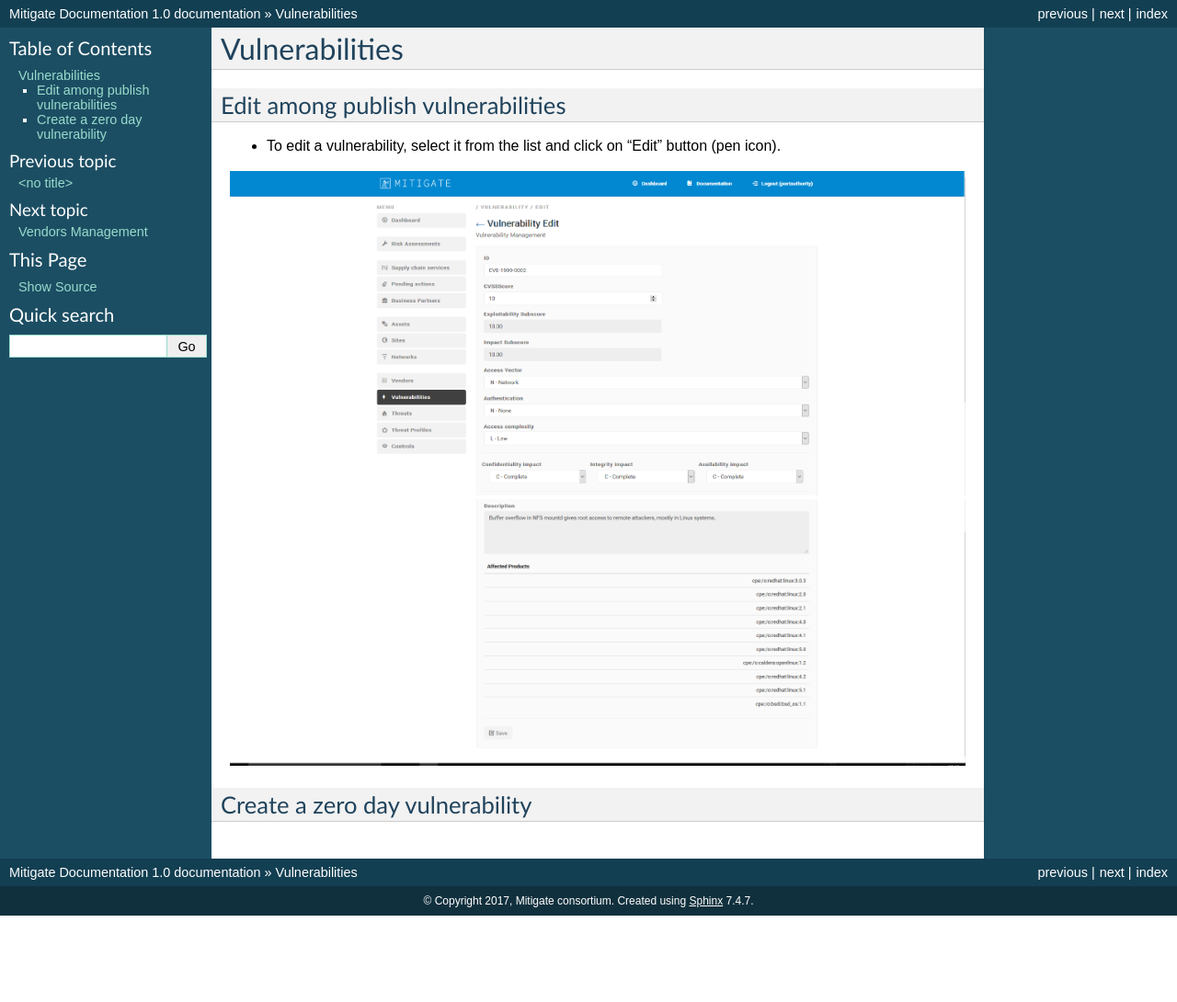
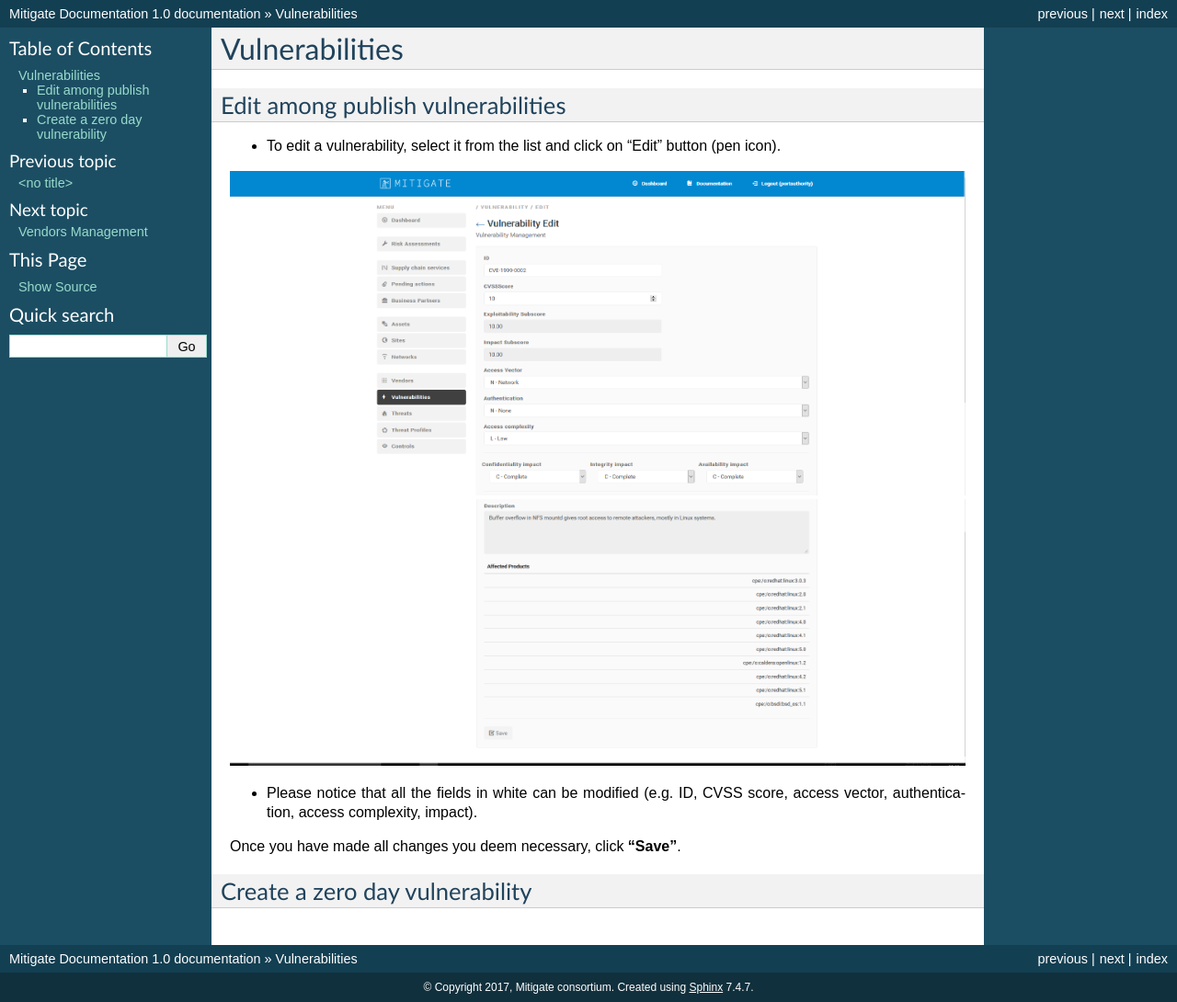
Before and after one commit to singularlogic/mitigate-documentation, a Sphinx documentation site: the page built from docs/d_vulnerb.rst, in a window 1280 px wide. Shown: the whole page at 92% size. Built offline with Sphinx 7.4.7, drawn with Linux system fonts in a browser that asks for light colours; before the commit the page ends 996 px from its top, so only the background shows below that.

Commit message:
Update d_vulnerb.rst

```diff
--- a/docs/d_vulnerb.rst
+++ b/docs/d_vulnerb.rst
@@ -9,6 +9,9 @@ Edit among publish vulnerabilities
 .. image:: assets/epv.png
 .. image:: assets/epv_2.jpg
 
+- Please notice that all the fields in white can be modified (e.g. ID, CVSS score, access vector, authentication, access complexity, impact).
+Once you have made all changes you deem necessary, click **“Save”**.
+
 
 Create a zero day vulnerability
 ----------
```
